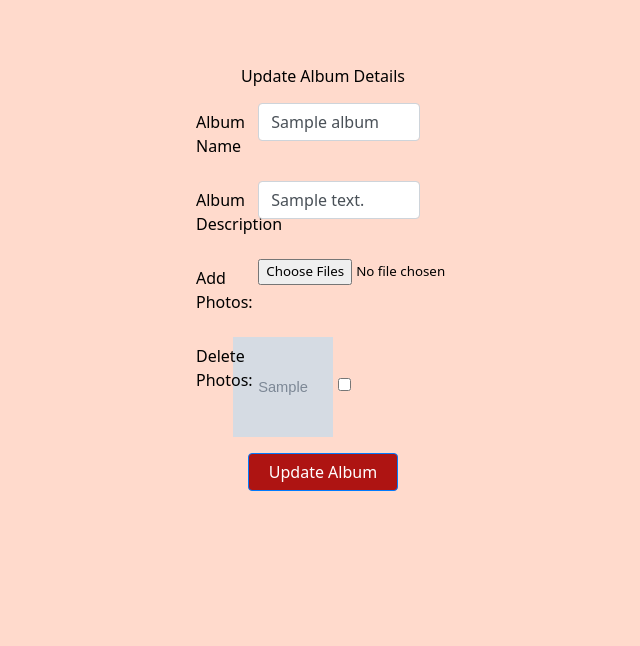
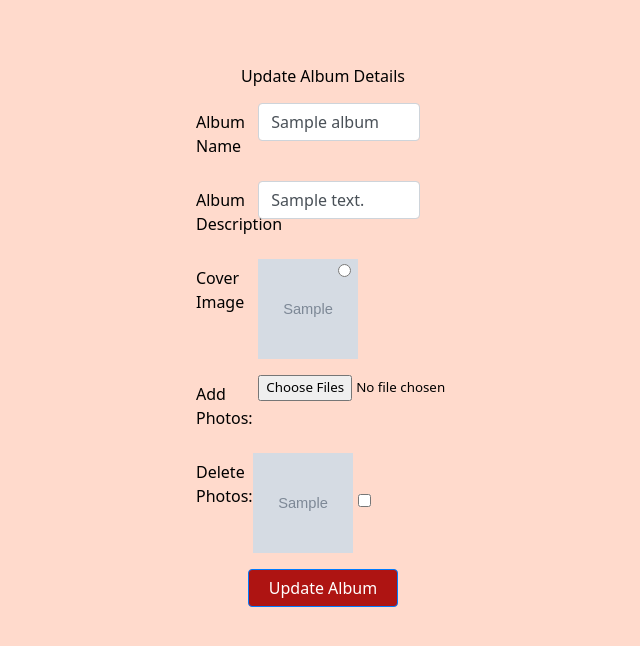
Before and after one commit to FablihaHossain/tahiya_click, a Flask app: template application/templates/updateAlbum.html in a window 1280 px wide. Shown: the part 55-701 px from the top of the page, without its empty margins (317-957 px from the left). Run offline with Flask 2, Linux system fonts and the light colour scheme; the template is opened without the code that fills it: most values are stand-ins (such as "Sample title", 1, 10 or a date in 2020); grey boxes marked "Sample" are stand-in pictures; some libraries are stand-ins or nearby versions.

Commit message:
added option to allow album owner to chose cover photo

```diff
--- a/application/templates/updateAlbum.html
+++ b/application/templates/updateAlbum.html
@@ -34,26 +34,35 @@
 		</div>
 
 		<div class = "form-group row">
+			<label for = "updateAlbumCoverImage" class = "col-form-label col-sm-2 add-album-words"> Cover Image</label>
+			<div class="form-check">
+				{% for image in img %}
+					<img src="{{image}}" height= "100" width = "100"/>
+	  				<input class="form-check-input" type="radio" name="coverImage" id="{{image}}" value="{{image}}">
+  				{% endfor %}
+			</div>
+		</div>
+
+		<div class = "form-group row">
 			<label for="files" class = "col-form-label col-sm-2 add-album-words">Add Photos:</label>
 			<div class = "add-image col-sm-10">
 				  <input type="file" id = "addImage" name="newImages" multiple><br><br>
 			</div>
 		</div>
 
-
 		<div class="input-group mb-3 form-group row">
 			<label for ="deleteAlbumImages" class = "col-form-label col-sm-2 add-album-words">Delete Photos:</label>
-  		<div>
+	  		<div class="form-check">
 	  			{% for image in img %}
 	    			<img src="{{image}}" height= "100" width = "100"/>
 	      			<input type="checkbox" aria-label="Checkbox for following text input" name = "images" value = {{image}}>
 	    		{% endfor %}
 	  		</div>
 		</div>
+
 		<div class = "text-center">
 			<button type="button" class = "btn btn-primary btn-primary-block text-center" data-toggle="modal" data-target="#updateModal"> Update Album</button>
 		</div>
-
 		<div class="modal fade" id="updateModal" tabindex="-1" role="dialog" aria-labelledby="updateModalLabel" aria-hidden="true">
 				<div class="modal-dialog">
 					<div class="modal-content">
```
Lines whose indentation alone changed are shown as unchanged.
